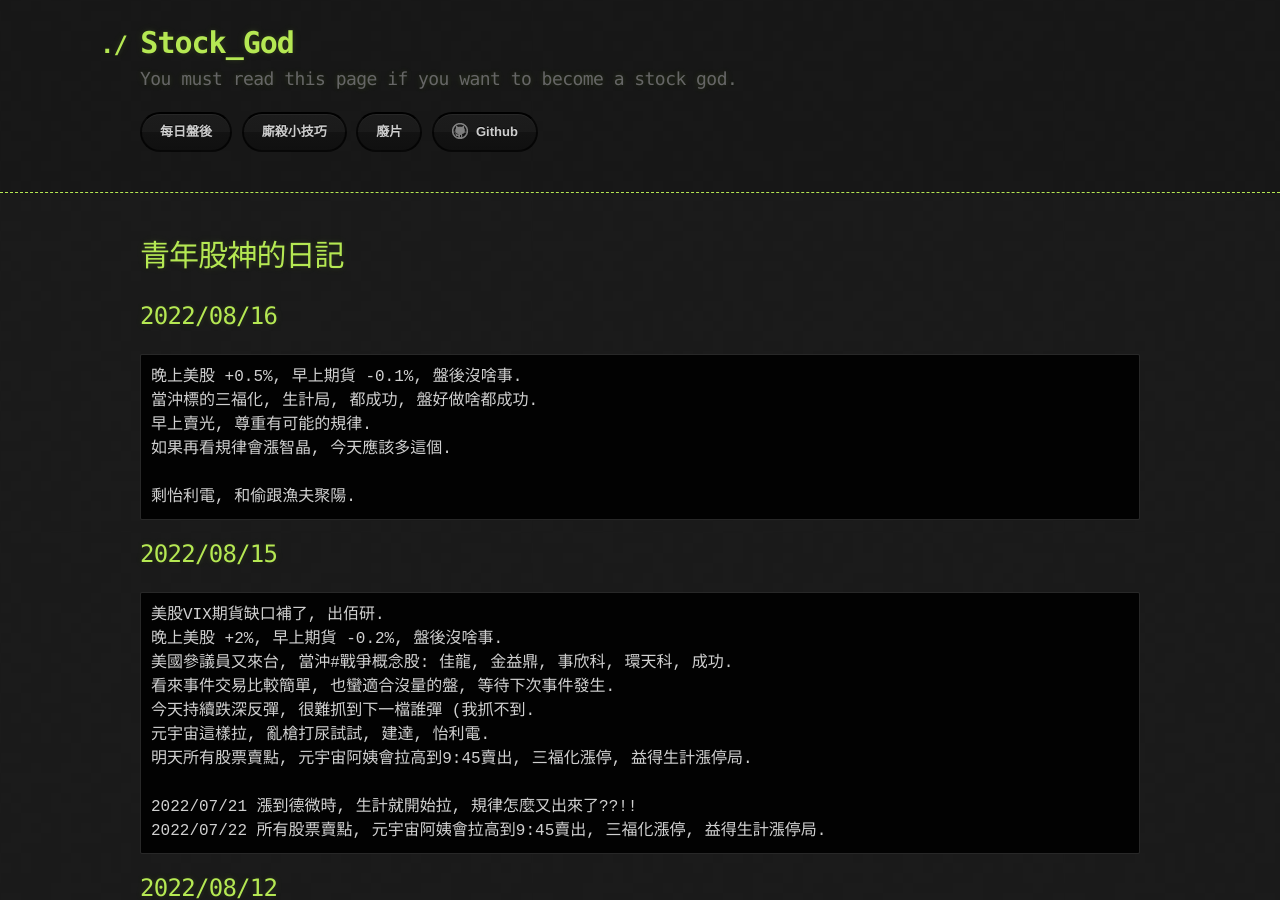
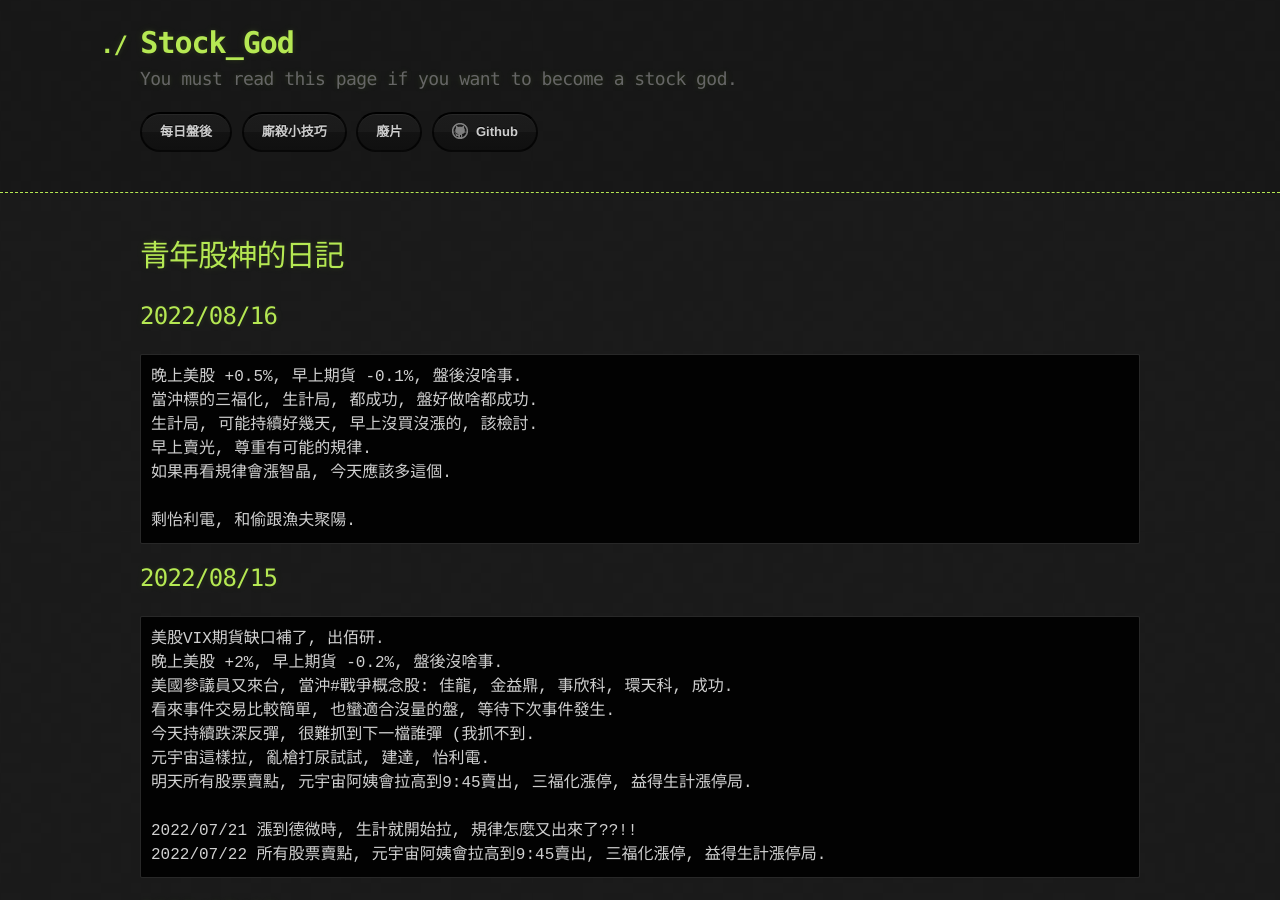
Before and after one commit to lepg5487/Stock_God, a Jekyll site: the page built from index.md, in a window 1280 px wide and 900 px high. Built offline with Jekyll 4.4.1, drawn with Linux system fonts in a browser that asks for light colours; our own code applies the rules of GitHub Pages for plain Markdown files.

Commit message:
Update index.md

````diff
--- a/index.md
+++ b/index.md
@@ -8,6 +8,7 @@ layout: testlayouts
 ```
 晚上美股 +0.5%, 早上期貨 -0.1%, 盤後沒啥事.
 當沖標的三福化, 生計局, 都成功, 盤好做啥都成功.
+生計局, 可能持續好幾天, 早上沒買沒漲的, 該檢討.
 早上賣光, 尊重有可能的規律.
 如果再看規律會漲智晶, 今天應該多這個.
 
````
